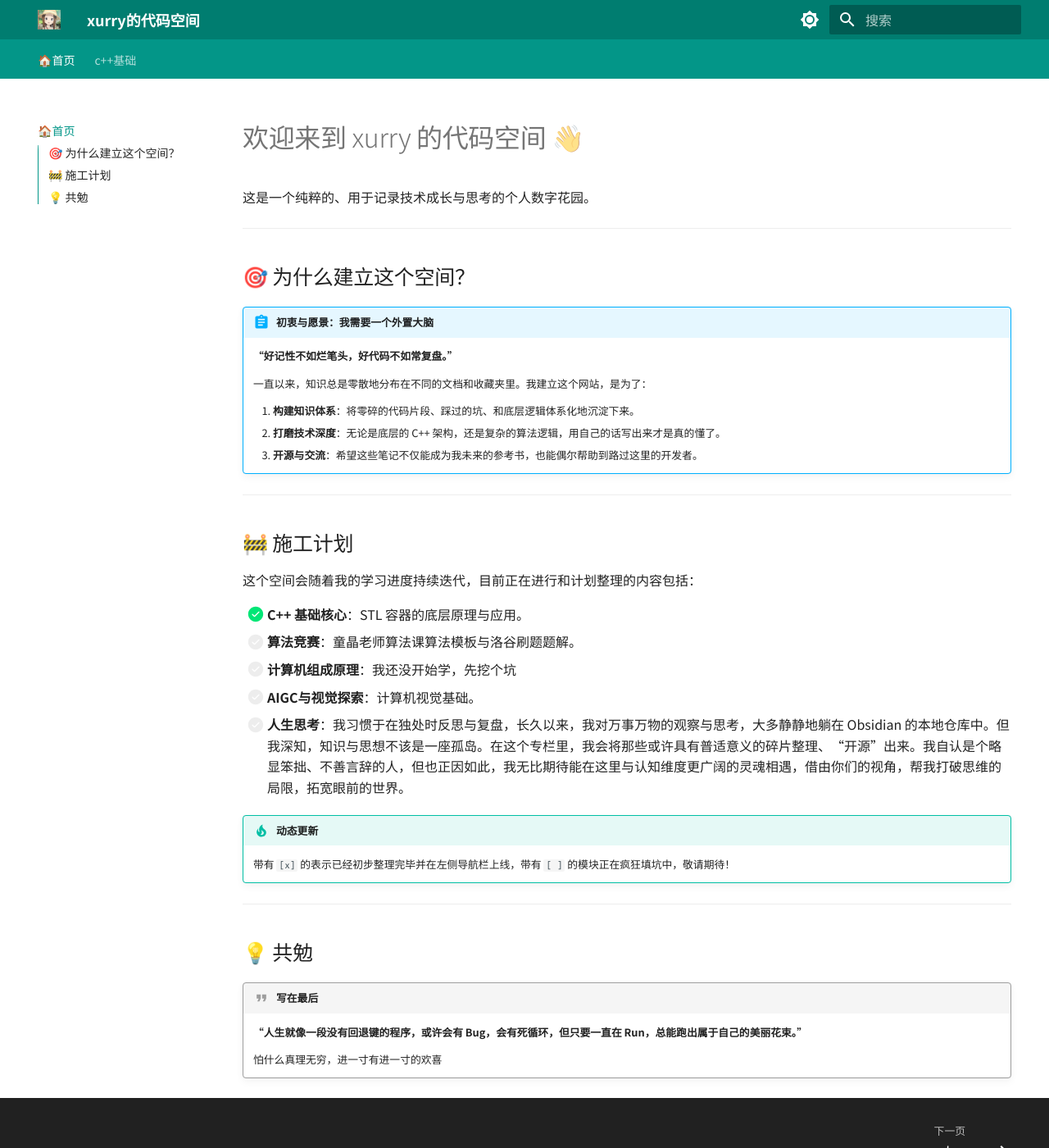
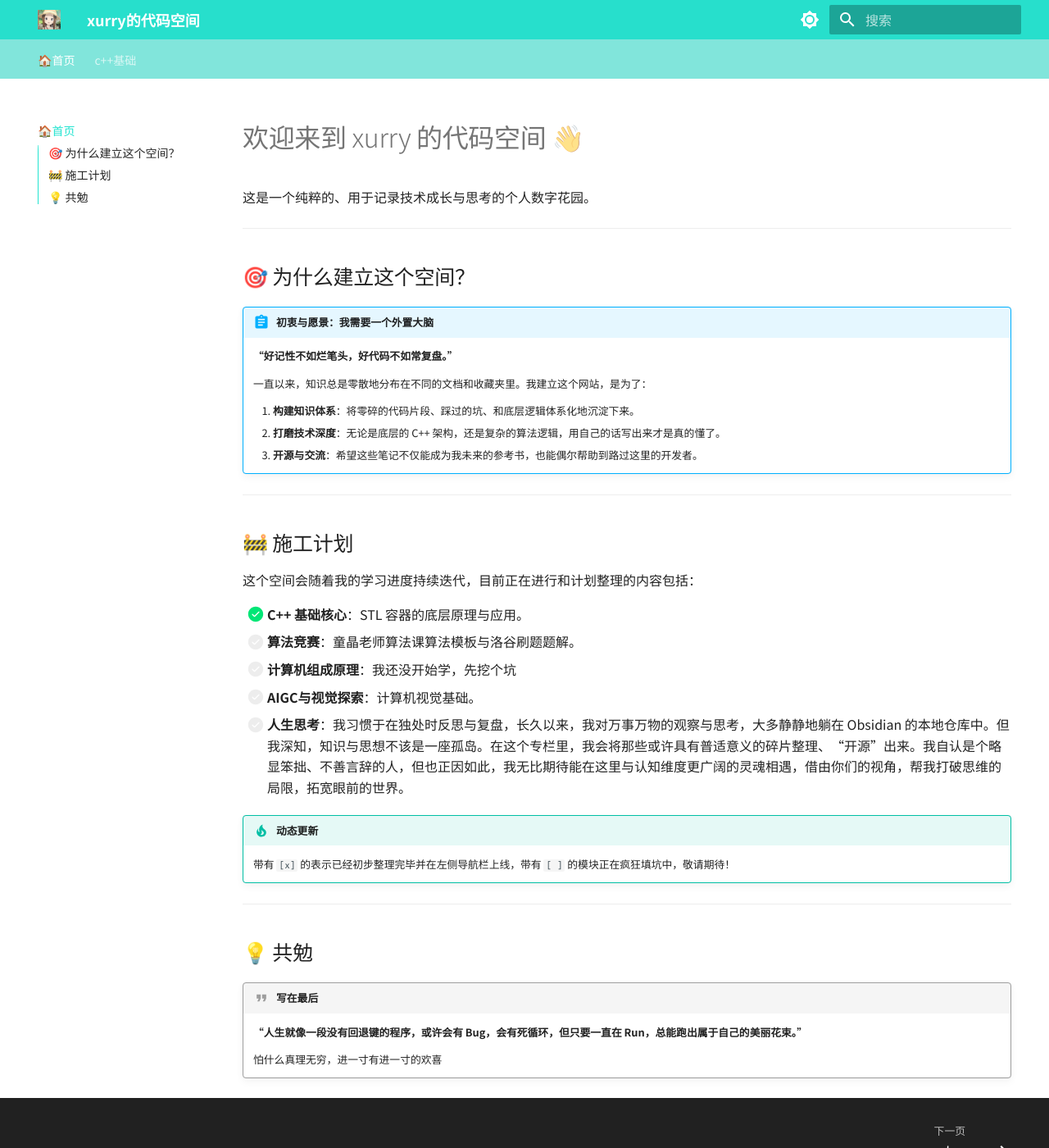
Before and after one commit to kingpoints266-cell/mynotes, an MkDocs documentation site: the page built from docs/index.md, in a window 1280 px wide and 1400 px high. Shown: the whole window at 82% size. Built offline with MkDocs 1.6.1 and Material for MkDocs 9.7.7, drawn with Linux system fonts in a browser that asks for light colours.

Commit message:
auto update 2026/04/13 19:57:53

```diff
--- a/docs/stylesheets/extra.css
+++ b/docs/stylesheets/extra.css
@@ -1,15 +1,15 @@
 /* 覆盖默认的 Material 颜色变量 */
 :root {
   /* 全局主色调：使用你上传图片中的明亮青绿色 */
-  --md-primary-fg-color: #039688;
+  --md-primary-fg-color: #23e4d0;
 }
 
 /* 1. 顶部 Header：使用稍深的青绿色，压住重心，让网页显得更稳重 */
 .md-header {
-  background-color: #007D70 !important;
+  background-color: #27dfcc !important;
 }
 
 /* 2. 下方 Tabs：使用你图片中的原始青绿色，拉开深浅层次 */
 .md-tabs {
-  background-color: #039688 !important;
+  background-color: #81e5db !important;
 }
```
